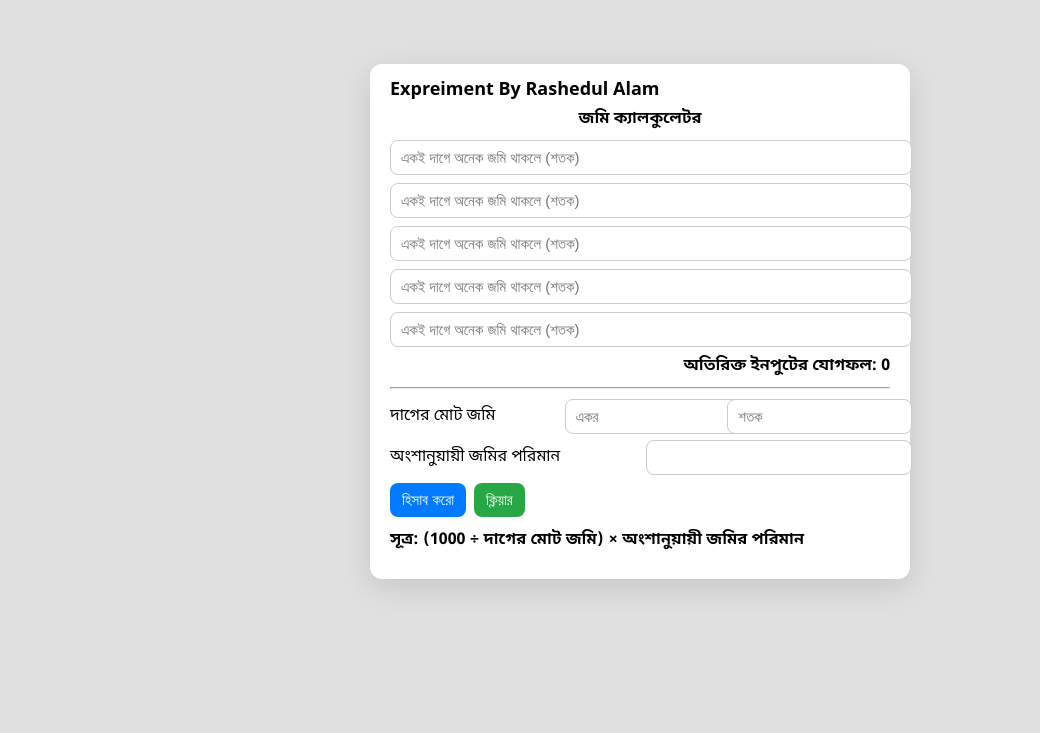
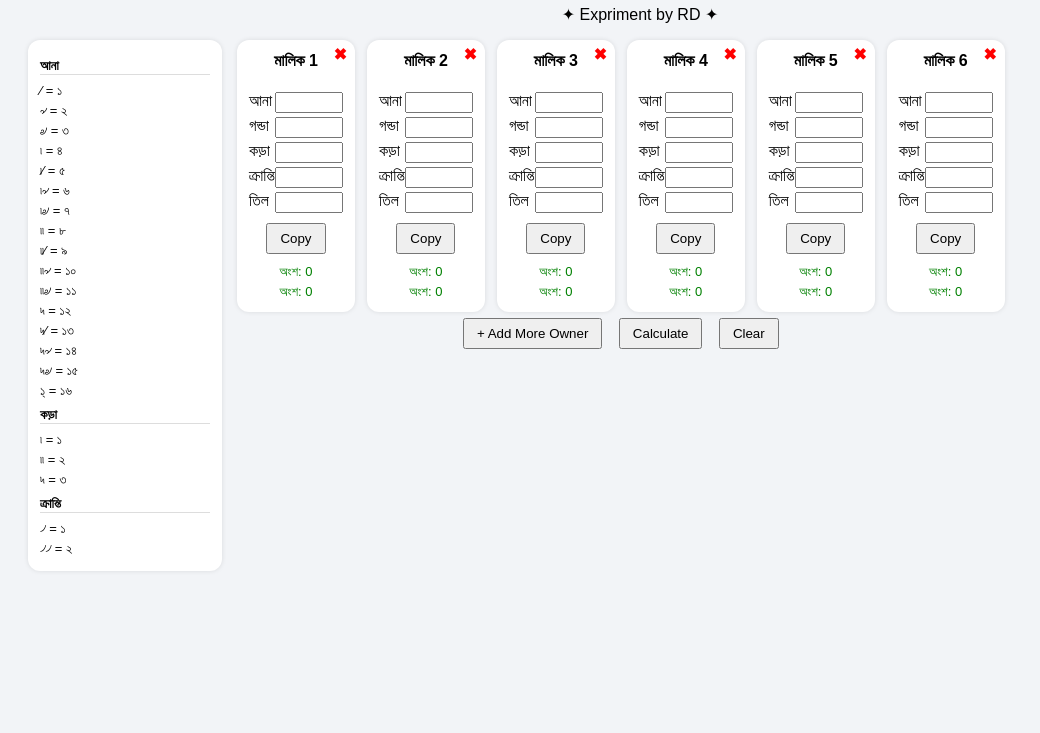
Before and after one commit to Rashedul3777/land-share-calculator, a plain HTML site: page index.html in a window 1280 px wide. Shown: the part 91-824 px from the top of the page, without its empty margins (0-1040 px from the left). After the commit the page ends 800 px from the top, so only its background shows below. Drawn offline with Linux system fonts and the light colour scheme.

Commit message:
index.html

```diff
--- a/index.html
+++ b/index.html
@@ -1,33 +1,291 @@
 <!DOCTYPE html>
-<html lang="bn">
+<html>
 <head>
-<meta charset="utf-8" />
-<meta name="viewport" content="width=device-width, initial-scale=1" />
-<title>জমি ক্যালকুলেটর</title>
-<style>body{margin:0;font-family:'Noto Sans Bengali',Kalpurush,system-ui,-apple-system,'Segoe UI',Roboto,'Helvetica Neue',Arial;background:#e0e0e0;display:flex;justify-content:center;align-items:center;min-height:100vh;padding:12px}.card{background:#fff;padding:12px 20px;border-radius:12px;box-shadow:0 8px 30px rgba(0,0,0,0.12);width:100%;max-width:500px}h1{margin:0 0 6px 0;font-size:18px}h2{margin:0 0 10px 0;text-align:center;font-size:16px}.row{display:flex;justify-content:space-between;align-items:center;margin:6px 0}.label{flex:1;text-align:left;padding-right:12px}.input{flex:1}input[type=number]{width:100%;padding:8px 10px;border-radius:8px;border:1px solid #ccc;font-size:15px}button{background:#007bff;color:#fff;border:none;padding:8px 12px;border-radius:8px;cursor:pointer;font-size:15px;margin-right:8px}button.secondary{background:#28a745}.result{margin-top:12px;font-weight:700;font-size:15px}.extra-input{margin-bottom:8px}.extra-sum{font-weight:600;margin-bottom:8px;text-align:right}.subresult{margin-top:6px;font-size:14px;color:#333}</style>
+  <title>Land Share Calculator (অংশ)</title>
+
+  <style>
+    body {
+      font-family: Arial;
+      background: #f2f4f7;
+      padding: 20px;
+      text-align: center;
+    }
+
+    .layout {
+      display: flex;
+      gap: 15px;
+      align-items: flex-start;
+    }
+
+    .sidebar {
+      width: 170px;
+      background: white;
+      padding: 12px;
+      border-radius: 12px;
+      box-shadow: 0 0 5px rgba(0,0,0,0.1);
+      text-align: left;
+      font-size: 13px;
+    }
+
+    .sidebar h4 {
+      margin: 6px 0;
+      border-bottom: 1px solid #ddd;
+    }
+
+    .sidebar div {
+      padding: 2px 0;
+    }
+
+    .grid {
+      display: grid;
+      grid-template-columns: repeat(6, 1fr);
+      gap: 12px;
+      max-width: 1300px;
+    }
+
+    .card {
+      background: white;
+      padding: 12px;
+      border-radius: 12px;
+      box-shadow: 0 0 5px rgba(0,0,0,0.1);
+      position: relative;
+    }
+
+    .delete-btn {
+      position: absolute;
+      top: 5px;
+      right: 8px;
+      color: red;
+      cursor: pointer;
+      font-weight: bold;
+    }
+
+    .row {
+      display: flex;
+      justify-content: space-between;
+      margin: 4px 0;
+    }
+
+    .row input {
+      width: 60px;
+    }
+
+    .result {
+      margin-top: 4px;
+      color: green;
+      font-size: 13px;
+    }
+
+    button {
+      margin: 6px;
+      padding: 6px 12px;
+    }
+  </style>
 </head>
+
 <body>
-<div class="card">
-<h1>Expreiment By Rashedul Alam</h1>
-<h2>জমি ক্যালকুলেটর</h2>
-<div class="extra-input"><input id="extra1" type="number" placeholder="একই দাগে অনেক জমি থাকলে (শতক)" oninput="updateExtraTotal()"/></div>
-<div class="extra-input"><input id="extra2" type="number" placeholder="একই দাগে অনেক জমি থাকলে (শতক)" oninput="updateExtraTotal()"/></div>
-<div class="extra-input"><input id="extra3" type="number" placeholder="একই দাগে অনেক জমি থাকলে (শতক)" oninput="updateExtraTotal()"/></div>
-<div class="extra-input"><input id="extra4" type="number" placeholder="একই দাগে অনেক জমি থাকলে (শতক)" oninput="updateExtraTotal()"/></div>
-<div class="extra-input"><input id="extra5" type="number" placeholder="একই দাগে অনেক জমি থাকলে (শতক)" oninput="updateExtraTotal()"/></div>
-<div id="extraTotal" class="extra-sum">অতিরিক্ত ইনপুটের যোগফল: 0</div>
-<hr style="margin:10px 0"/>
-<div class="row"><div class="label">দাগের মোট জমি</div><div class="input"><input id="acreInput" type="number" placeholder="একর"/></div><div class="input"><input id="shotokInput" type="number" placeholder="শতক"/></div></div>
-<div class="row"><div class="label">অংশানুয়ায়ী জমির পরিমান</div><div class="input"><input id="shareInput" type="number"/></div></div>
-<div style="margin-top:8px"><button onclick="calculateLand()">হিসাব করো</button><button class="secondary" onclick="clearInputs()">ক্লিয়ার</button></div>
-<div class="result" id="result"></div>
-<div class="subresult" id="resultAcre"></div>
-<p style="margin-top:8px;font-weight:600;">সূত্র: (1000 ÷ দাগের মোট জমি) × অংশানুয়ায়ী জমির পরিমান</p>
+
+<h2>Land Share Calculator</h2>
+<p>✦ Expriment by RD ✦</p>
+
+<div class="layout">
+
+  <div class="sidebar">
+    <h4>আনা</h4>
+    <div>⁄ = ১</div><div>৵ = ২</div><div>৶ = ৩</div><div>৷ = ৪</div>
+    <div>৷⁄ = ৫</div><div>৷৵ = ৬</div><div>৷৶ = ৭</div><div>৷৷ = ৮</div>
+    <div>৷৷⁄ = ৯</div><div>৷৷৵ = ১০</div><div>৷৷৶ = ১১</div>
+    <div>৸ = ১২</div><div>৸⁄ = ১৩</div><div>৸৵ = ১৪</div><div>৸৶ = ১৫</div>
+    <div>১্ = ১৬</div>
+
+    <h4>কড়া</h4>
+    <div>৷ = ১</div><div>৷৷ = ২</div><div>৸ = ৩</div>
+
+    <h4>ক্রান্তি</h4>
+    <div>৴ = ১</div><div>৴৴ = ২</div>
+  </div>
+
+  <div>
+
+    <div id="container" class="grid"></div>
+
+    <button onclick="addRow()">+ Add More Owner</button>
+    <button onclick="calculate()">Calculate</button>
+    <button onclick="clearAll()">Clear</button>
+
+    <h3 id="total"></h3>
+
+  </div>
+
 </div>
+
 <script>
-function updateExtraTotal(){const extraInputs=['extra1','extra2','extra3','extra4','extra5'];let sum=0;extraInputs.forEach(id=>{sum+=parseFloat(document.getElementById(id).value)||0});document.getElementById('extraTotal').innerText='অতিরিক্ত ইনপুটের যোগফল: '+sum}
-function calculateLand(){const acre=parseFloat(document.getElementById('acreInput').value)||0;const shotok=parseFloat(document.getElementById('shotokInput').value)||0;const extras=['extra1','extra2','extra3','extra4','extra5'].reduce((acc,id)=>acc+(parseFloat(document.getElementById(id).value)||0),0);const share=parseFloat(document.getElementById('shareInput').value);if(isNaN(share)){alert('অংশানুয়ায়ী জমির পরিমান লিখুন');return}const acreToShotok=acre*100;const totalShotok=acreToShotok+shotok+extras;const result=(1000/totalShotok)*share;const resultRounded=Number(result.toFixed(3));document.getElementById('result').innerText='ফলাফল (শতক): '+resultRounded.toLocaleString();const resultInAcre=result/1000;document.getElementById('resultAcre').innerText='অংশে রূপান্তর: '+Number(resultInAcre.toFixed(3)).toLocaleString(undefined,{minimumFractionDigits:3,maximumFractionDigits:3})+' অংশ'}
-function clearInputs(){['acreInput','shotokInput','extra1','extra2','extra3','extra4','extra5','shareInput'].forEach(id=>document.getElementById(id).value='');document.getElementById('result').innerText='';document.getElementById('resultAcre').innerText='';document.getElementById('extraTotal').innerText='অতিরিক্ত ইনপুটের যোগফল: 0'}
+
+// 🔥 বাংলা → ইংরেজি
+function bnToEn(val){
+  return val.replace(/[০-৯]/g, d => "০১২৩৪৫৬৭৮৯".indexOf(d));
+}
+
+// 🔥 limit + convert
+function fixInput(el, max){
+  let v = bnToEn(el.value);
+  v = v.replace(/[^0-9]/g,'');
+
+  if(v === ''){
+    el.value = '';
+    return;
+  }
+
+  v = parseInt(v);
+
+  if(v > max) v = max;
+  if(v < 0) v = 0;
+
+  el.value = v;
+}
+
+function createCard(){
+  return `
+  <div class="card">
+    <div class="delete-btn" onclick="deleteCard(this)">✖</div>
+
+    <b>মালিক</b><br><br>
+
+    <div class="row">আনা <input type="text" class="ana" oninput="fixInput(this,9999)"></div>
+
+    <div class="row">গন্ডা <input type="text" class="gonda" oninput="fixInput(this,19)"></div>
+
+    <div class="row">কড়া <input type="text" class="kora" oninput="fixInput(this,3)"></div>
+
+    <div class="row">ক্রান্তি <input type="text" class="kranti" oninput="fixInput(this,2)"></div>
+
+    <div class="row">তিল <input type="text" class="til" oninput="fixInput(this,19)"></div>
+
+    <button onclick="copyCard(this)">Copy</button>
+
+    <div class="result">অংশ: 0</div>
+    <div class="result">অংশ: 0</div>
+  </div>`;
+}
+
+function addCard(){
+  let div = document.createElement("div");
+  div.innerHTML = createCard();
+  container.appendChild(div.firstElementChild);
+}
+
+function load(){
+  for(let i=0;i<6;i++) addCard();
+  renumberOwners();
+}
+
+function addRow(){
+  for(let i=0;i<6;i++) addCard();
+  renumberOwners();
+}
+
+function copyCard(btn){
+  let card = btn.closest(".card");
+
+  let newCard = document.createElement("div");
+  newCard.innerHTML = createCard();
+  let c = newCard.firstElementChild;
+
+  ["ana","gonda","kora","kranti","til"].forEach(cls=>{
+    c.querySelector("."+cls).value =
+      card.querySelector("."+cls).value;
+  });
+
+  card.after(c);
+  renumberOwners();
+  calculate();
+}
+
+function deleteCard(btn){
+  btn.closest(".card").remove();
+  renumberOwners();
+  calculate();
+}
+
+function renumberOwners(){
+  document.querySelectorAll(".card").forEach((card,index)=>{
+    card.querySelector("b").innerText = "মালিক " + (index + 1);
+  });
+}
+
+document.addEventListener("input", calculate);
+
+// 🔥 calculate untouched
+function calculate(){
+  let cards = document.querySelectorAll(".card");
+  let total = 0;
+  let values = [];
+
+  cards.forEach(card=>{
+    let ana = +card.querySelector(".ana").value || 0;
+    let gonda = +card.querySelector(".gonda").value || 0;
+    let kora = +card.querySelector(".kora").value || 0;
+    let kranti = +card.querySelector(".kranti").value || 0;
+    let til = +card.querySelector(".til").value || 0;
+
+    let value =
+      (ana * 62.5) +
+      (gonda * 3.125) +
+      (kora * 0.78125) +
+      (kranti * 0.2604167) +
+      (til * 0.0130208);
+
+    values.push(value);
+    total += value;
+  });
+
+  if(total === 0) return;
+
+  let normalized = values.map(v => v / total);
+
+  let rounded = normalized.map(v => Math.floor(v * 1000) / 1000);
+
+  let sumRounded = rounded.reduce((a,b)=>a+b,0);
+
+  let remaining = Math.round((1 - sumRounded) * 1000);
+
+  let indexes = values
+    .map((v,i)=>({v,i}))
+    .sort((a,b)=>b.v - a.v)
+    .map(obj=>obj.i);
+
+  let i = 0;
+  while(remaining > 0){
+    let idx = indexes[i % indexes.length];
+    rounded[idx] = Number((rounded[idx] + 0.001).toFixed(3));
+    remaining--;
+    i++;
+  }
+
+  cards.forEach((card,i)=>{
+    let r = card.querySelectorAll(".result");
+    r[0].innerHTML = "অংশ: " + values[i].toFixed(5);
+    r[1].innerHTML = "অংশ: " + rounded[i].toFixed(3);
+  });
+
+  let totalNormalized = rounded.reduce((a,b)=>a+b,0);
+
+  document.getElementById("total").innerHTML =
+    "মোট: "+total.toFixed(5)+"<br>" +
+    "নিচের যোগফল: " + totalNormalized.toFixed(3) +
+    "<br>" +
+    (Math.abs(total-1000)<0.001 ? "✅ ১০০০ ঠিক আছে" : "❌ ১০০০ হয়নি");
+}
+
+function clearAll(){
+  document.querySelectorAll("input").forEach(i=>i.value="");
+  document.querySelectorAll(".result").forEach(r=>r.innerHTML="অংশ: 0");
+  total.innerHTML="";
+}
+
+load();
+
 </script>
+
 </body>
 </html>
```
